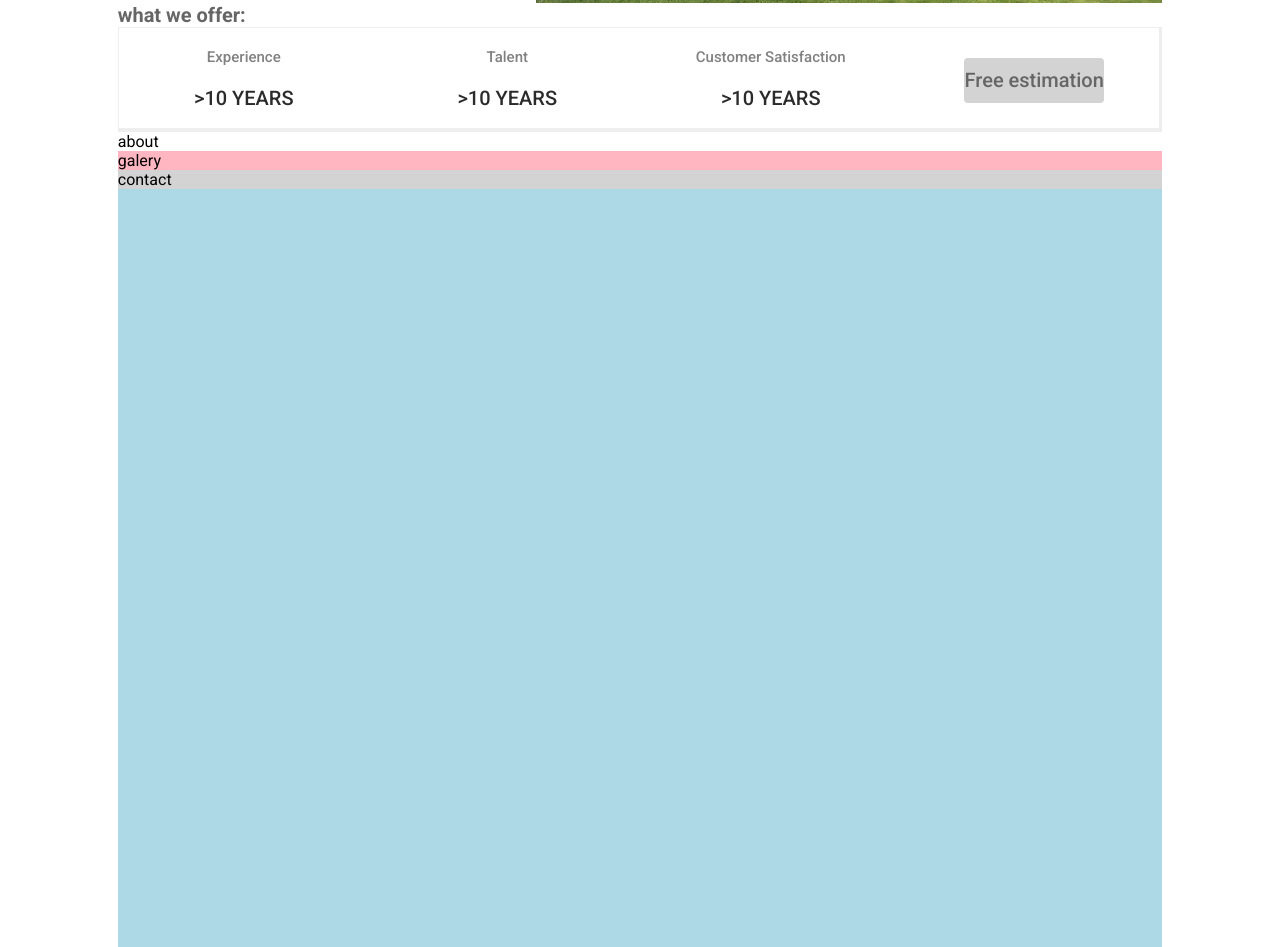
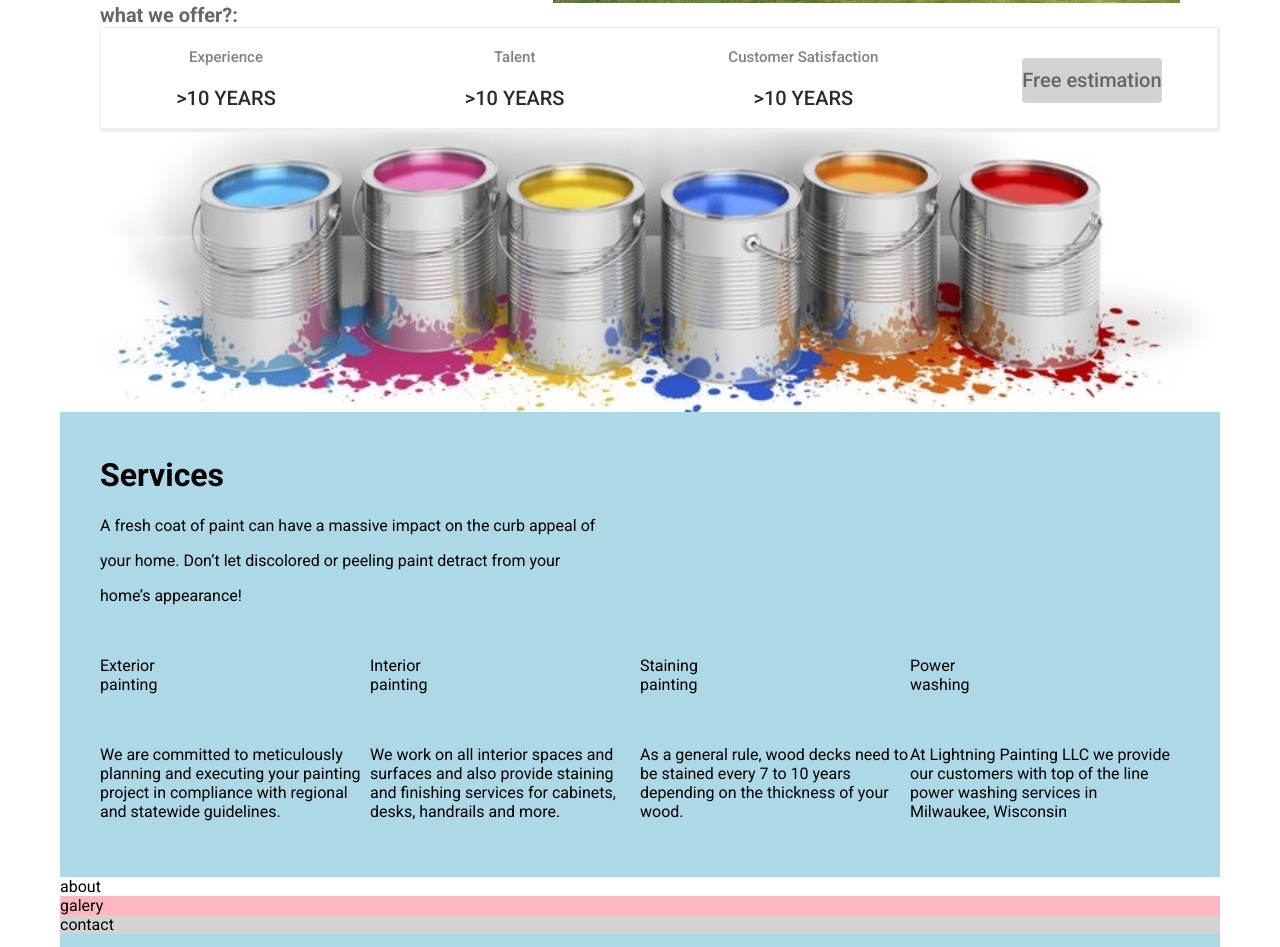
Before and after one commit to ckarlospr/Laightning_Painting, a plain HTML site: page index.html in a window 1280 px wide. Shown: the part 525-1472 px from the top of the page. Drawn offline with Linux system fonts and the light colour scheme.

Commit message:
adding services module

```diff
--- a/index.html
+++ b/index.html
@@ -43,7 +43,7 @@ Restoration</div>
                     </div>
                 </div>
                 <div class="offer">
-                    <div>what we offer:</div>
+                    <div>what we offer?:</div>
                     <div class="offer-definition">
                         <div>
                             <div class="offer-def-title">Experience</div>
@@ -65,8 +65,46 @@ Restoration</div>
                     </div>
                 </div>
             </div>
+            <div class="services">
+                <div class="services-division">
+                    <img src="./pictures/pintura_1.jpg">
+                </div>
+                <div class="services-title">
+                    <br>
+                    <h1>Services</h1>
+                    <p>A fresh coat of paint can have a massive impact on the curb appeal of</p>
+                    <p>your home.  Don’t let discolored or peeling paint detract from your</p>
+                    <p>home’s appearance! </p>
+                </div>
+                <div class="services-details">
+                    <div class="div-seccion2-div2">
+                        <br>
+                        <p class="div-p1">Exterior <br> painting</p>
+                        <br>
+                        <p class="div-p2">We are committed to meticulously planning and executing your painting project in compliance with regional and statewide guidelines.</p>
+                    </div>
+                    <div class="div-seccion2-div3">
+                        <br>
+                        <p class="div-p1">Interior <br> painting</p><br>
+                        <p class="div-p2">We work on all interior spaces and surfaces and also provide staining and finishing services for cabinets, desks, handrails and more.</p>
+                    </div>
+                    <div class="div-seccion2-div4">
+                        <br>
+                        <p class="div-p1">Staining <br> painting</p>
+                        <br>
+                        <p class="div-p2">As a general rule, wood decks need to be stained every 7 to 10 years depending on the thickness of your wood. </p>
+                    </div>
+                    <div class="div-seccion2-div5">
+                        <br>
+                        <p class="div-p1">Power <br> washing</p>
+                        <br>
+                        <p class="div-p2">At Lightning Painting LLC we provide our customers with top of the line power washing services in Milwaukee, Wisconsin</p>
+                    </div>
+                </div>
+            </div>
             <div class="about">
                 about
+
             </div>
             <div class="galery">
                 galery
--- a/styles/main.css
+++ b/styles/main.css
@@ -25,6 +25,7 @@
 .home-description {
     display: grid;
     grid-template-columns: 4fr 6fr;
+    margin-left: 40px;
 }
 
 .description-left {
@@ -52,6 +53,7 @@
     display: flex;
     flex-direction: row;
     justify-content: right;
+    margin-right: 40px;
 }
 
 .description-right img {
@@ -63,6 +65,7 @@
     font-weight: 600;
     color: rgb(102, 102, 102);
     font-size: 20px;
+    margin-left: 40px;
 }
 
 .offer-definition {
@@ -121,6 +124,29 @@
     cursor: pointer;
 }
 
+/******************services***********************/
+.services-division img{
+    width: 100%;
+}
+
+.services-title{
+    margin-left: 40px;
+    margin-right: 40px;
+}
+
+.services-details{
+    margin-left: 40px;
+    margin-right: 40px;
+    display: grid;
+    grid-template-columns: 25% 25% 25% 25%;
+    grid-template-rows: 250px 6px;
+}
+
+.services-details >div:hover{
+    opacity: .9;
+    box-shadow: 0 3px 6px rgba(0, 0, 0, 0.16), 0 3px 6px rgba(0, 0, 0, 0.23);
+}
+
 /******************about***********************/
 .about {
     background-color: white;
```
Also changed, not shown: pictures/pintura_1.jpg (added).
